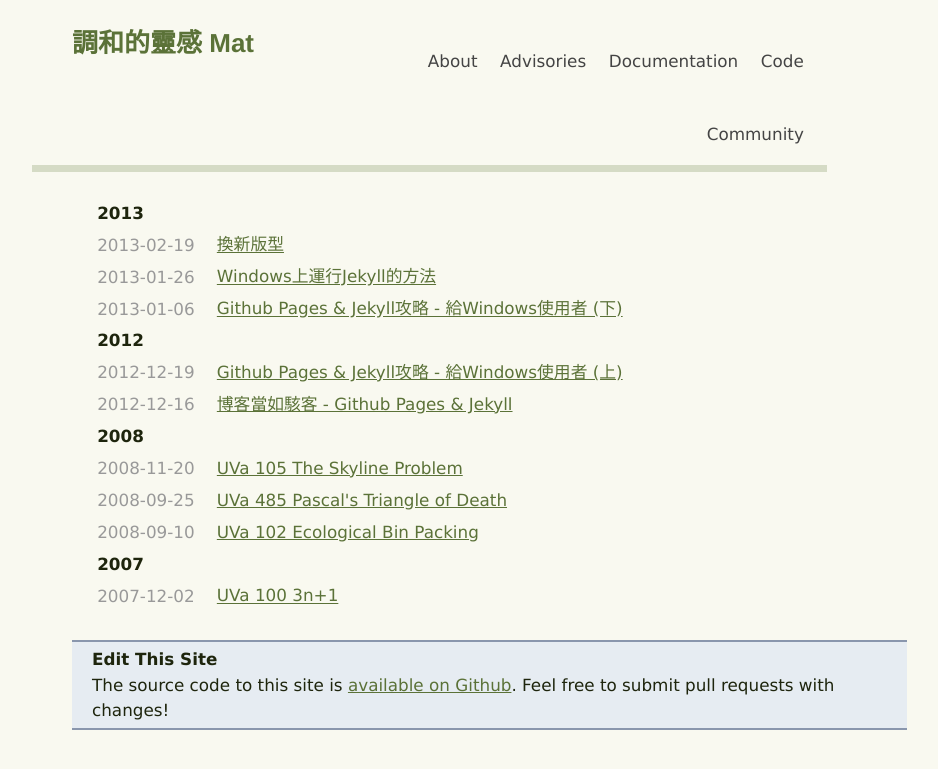
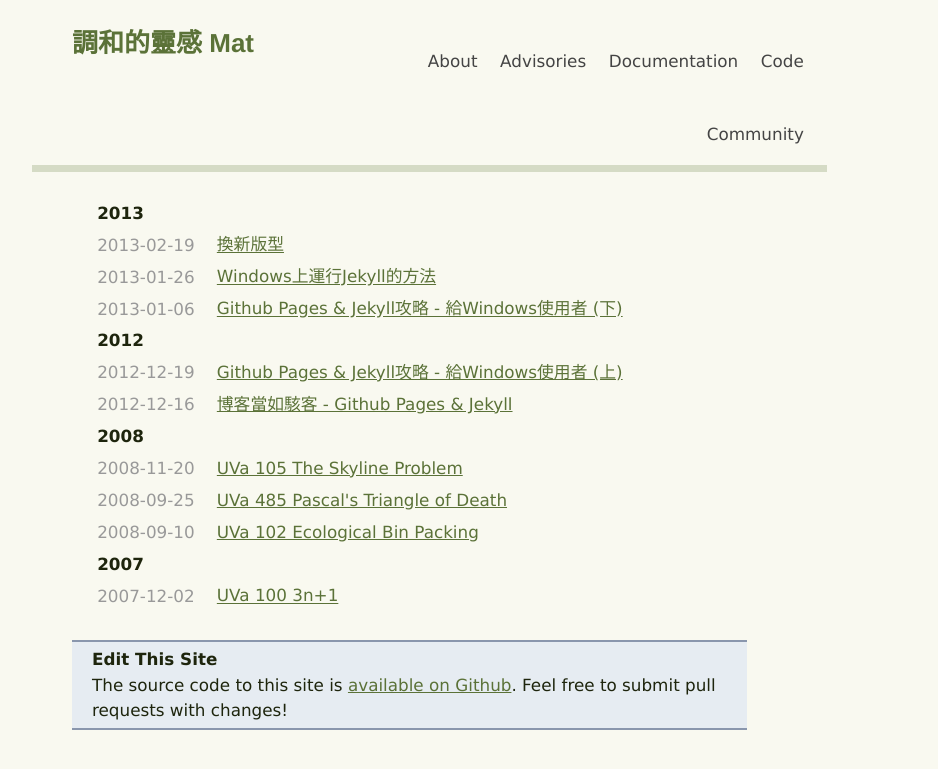
Before and after one commit to sndnvaps/sndnvaps.github.io, a Jekyll site: the page built from index.md, in a window 1280 px wide. Shown: the top 769 px of the page, without its empty margins (208-1146 px from the left). Built offline with Jekyll 4.4.1, drawn with Linux system fonts in a browser that asks for light colours; Markdown is read by kramdown in place of the engine named in the settings.

```diff
--- a/_layouts/default.html
+++ b/_layouts/default.html
@@ -35,12 +35,15 @@
         {{ content }}
 
 
-        <div class="note column span-20 first last">
+        <div class="note column span-16 first last">
             <b>Edit This Site</b><br>
             The source code to this site is <a href="https://github.com/aaronpk/oauth.net">available on Github</a>.
 			Feel free to submit pull requests with changes!
         </div>
     </div>
 </div>
+
+{% include analytics.html %}
+
 </body>
 </html>
```
